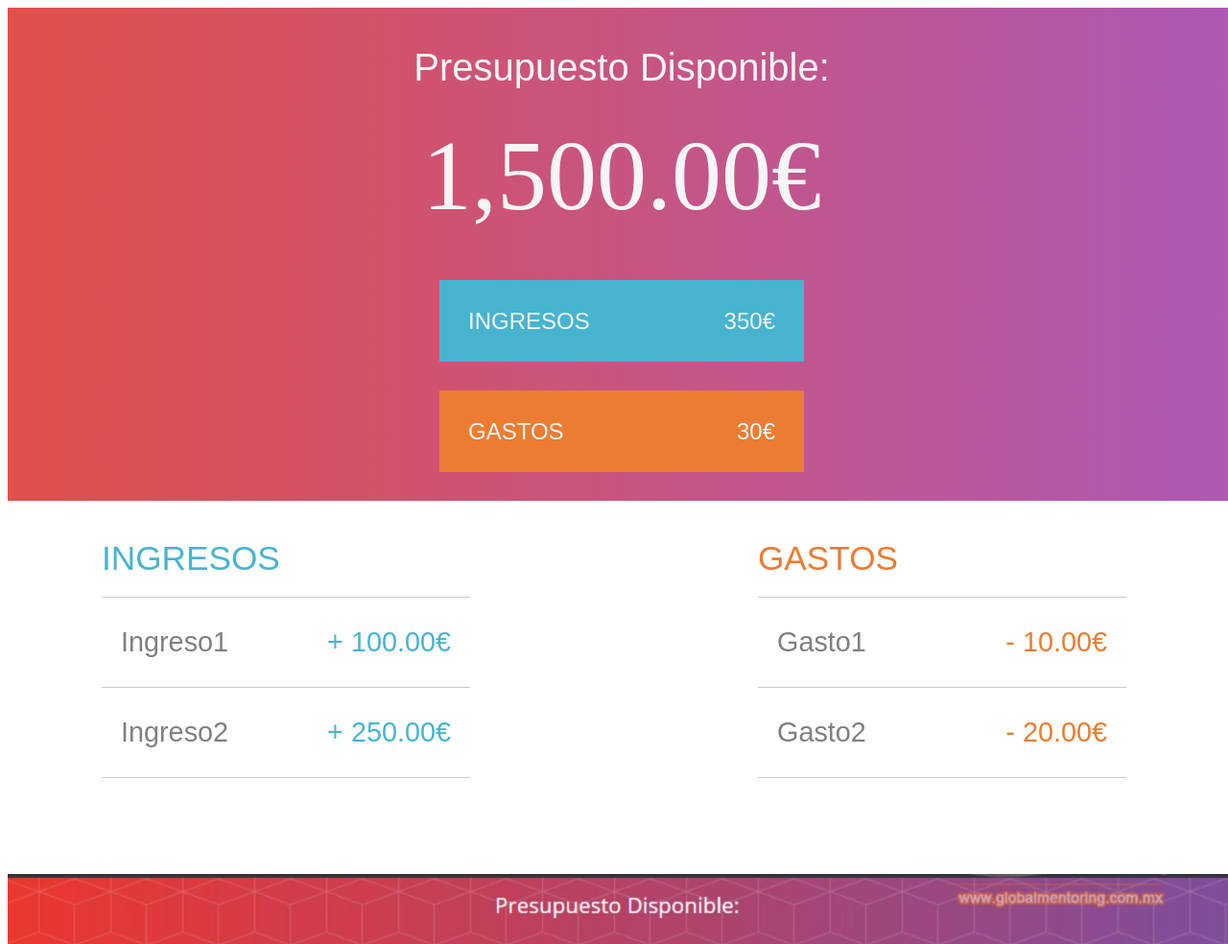
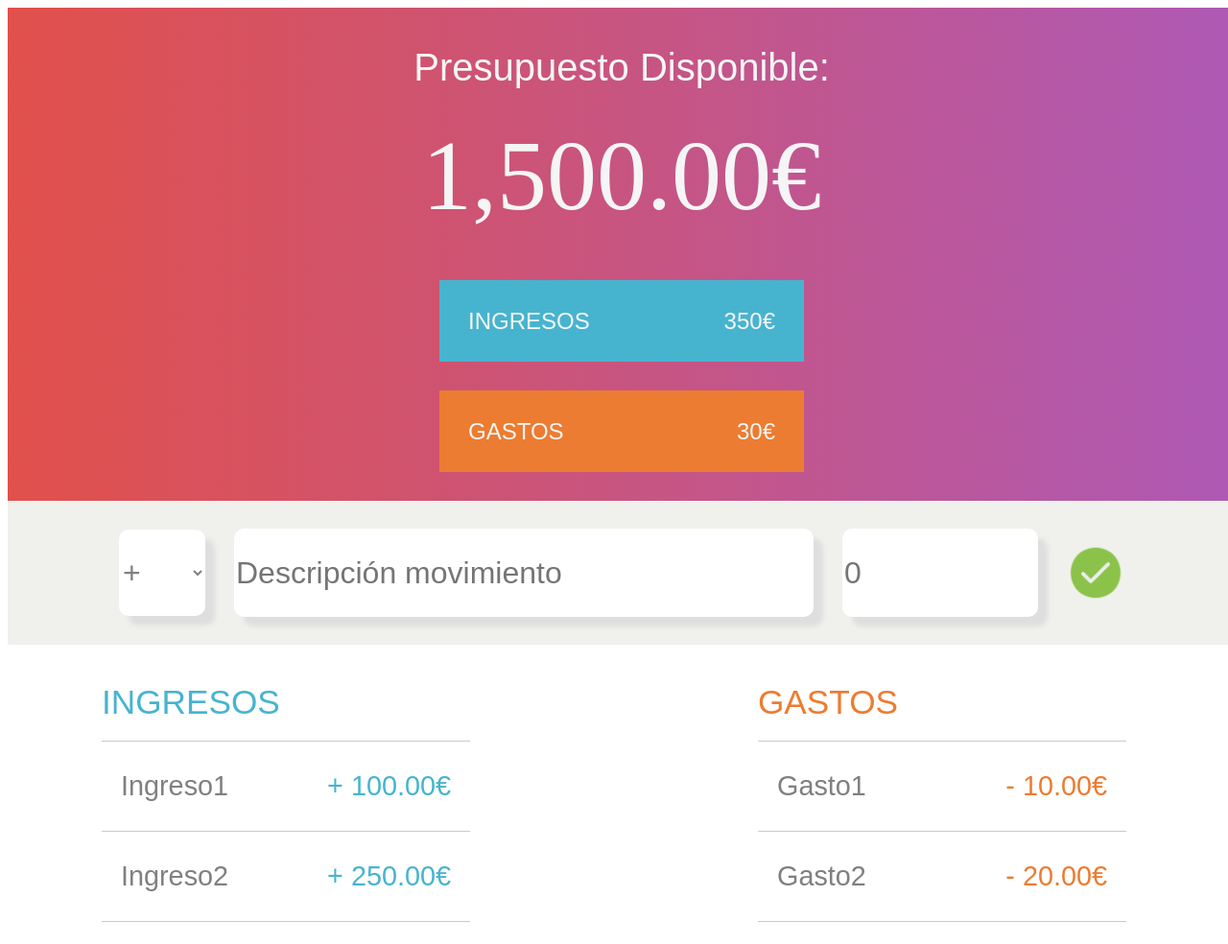
Before and after one commit to Reisorz/Presupuesto, a plain HTML site: page index.html in a window 1280 px wide. Shown: the top 984 px of the page at 96% size. Drawn offline with Linux system fonts and the light colour scheme.

Commit message:
HTML y CSS terminados. JS ingresar movimientos.
Terminada la parte de HTML y CSS al añadir la sección para agregar movimientos bancarios. Hecha la función para ingresar movimientos nuevos como objetos de las clases Gastos e Ingresos, para posteriormente incorporarlos a un array.

```diff
--- a/JS/clases.js
+++ b/JS/clases.js
@@ -1,4 +1,4 @@
-class Ingresos {
+class Ingreso {
     constructor (descripcion, valor) {
         this._descripcion = descripcion;
         this._valor = valor;
@@ -20,7 +20,7 @@ class Ingresos {
     }
 }
 
-class Gastos {
+class Gasto {
     constructor (descripcion, valor) {
         this._descripcion = descripcion;
         this._valor = valor;
--- a/JS/presupuestos.js
+++ b/JS/presupuestos.js
@@ -0,0 +1,37 @@
+console.log("Presupuestos");
+
+let arrayIngresos = [];
+let arrayGastos = [];
+
+function introducirMovimiento () {
+    console.log("Funcion introducirMovimiento");
+    let signoSelect = document.getElementById("signo");
+    let signo = signoSelect.options[signoSelect.selectedIndex].value;
+    console.log(signo);
+
+    if( signo == "positivo"){
+    let descripcion = document.getElementById("descripcionMovimiento").value;
+    let valor = document.getElementById("dineroMovimiento").value;
+
+    let movimiento = new Ingreso (descripcion, valor);
+    arrayIngresos.push(movimiento);
+
+    console.log(arrayIngresos);
+    }
+    else if( signo == "negativo"){
+
+    let descripcion = document.getElementById("descripcionMovimiento").value;
+    let valor = document.getElementById("dineroMovimiento").value;
+
+    let movimiento = new Gasto (descripcion, -valor);
+    arrayGastos.push(movimiento);
+
+    console.log(arrayGastos);
+
+    }
+
+
+
+}
+
+document.getElementById("tickAdd").addEventListener("click", introducirMovimiento);
--- a/index.html
+++ b/index.html
@@ -20,6 +20,21 @@
             <div>GASTOS</div>
             <div>30€</div>
         </div>
+
+    </section>
+
+    <section class="ingresar">
+
+        <select class="signo" name="signo" id="signo">
+            <option value="positivo" selected>+</option>
+            <option value="negativo">-</option>
+        </select>
+
+        <input type="text" name="descripcionMovimiento" id="descripcionMovimiento" placeholder="Descripción movimiento">
+        <input type="number" name="dineroMovimiento" id="dineroMovimiento" placeholder="0">
+        <img src="./img/marca-de-verificacion.png" alt="boton de añadir movimiento" id="tickAdd">
+
+
 
     </section>
 
@@ -57,9 +72,6 @@
 
     </section>
 
-
-    <img src="img\Objetivo.png" alt="Objetivo" id="imagenObjetivo">
-
     <script src="./JS/clases.js"></script>
     <script src="./JS/presupuestos.js"></script>
 
--- a/styles.css
+++ b/styles.css
@@ -46,6 +46,45 @@
 #balanceGastos {
     background-color: rgb(236, 124, 49);
 
+}
+
+.ingresar {
+    background-color: rgb(240, 241, 236);
+    width: 100vw;
+    height: 150px;
+    display: flex;
+    justify-content: center;
+    align-items: center;
+    gap: 30px;
+
+}
+
+.ingresar select, input {
+    height: 60%;
+    font-size: 2rem;
+    color: grey;
+    background-color: white;
+    box-shadow: 10px 10px 5px rgb(222, 222, 222);
+    border-radius: 10px;
+    border: none;
+
+}
+
+.signo {
+    width: 90px;
+}
+
+#descripcionMovimiento {
+    width: 600px;
+}
+
+#dineroMovimiento {
+    width: 200px;
+}
+
+#tickAdd{
+    height: 40%;
+    cursor: pointer;
 }
 
 .movimientos {
```
Also changed, not shown: img/borrar.png (added), img/marca-de-verificacion.png (added).
